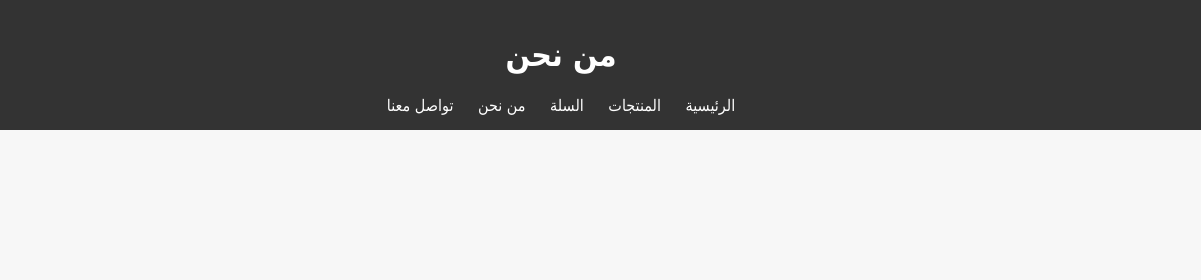
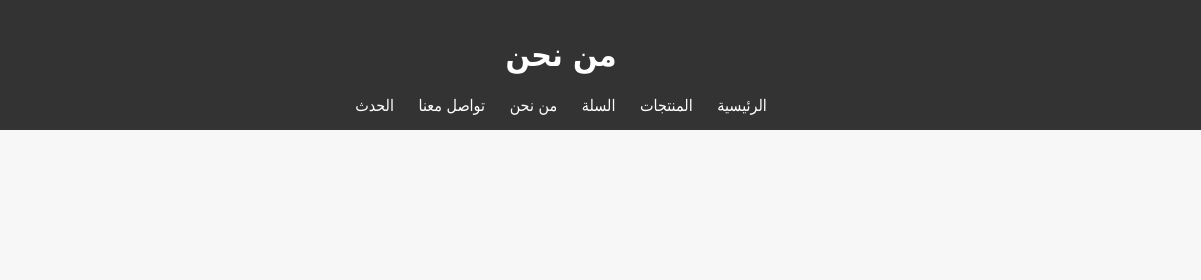
Before and after one commit to GAZAL2025/GAZAL, a plain HTML site: page about.html in a window 1280 px wide. Shown: the top 280 px of the page, 79-1280 px from the left. Drawn offline with Linux system fonts and the light colour scheme.

Commit message:
Update about.html

```diff
--- a/about.html
+++ b/about.html
@@ -15,6 +15,7 @@
       <a href="cart.html">السلة</a>
       <a href="about.html">من نحن</a>
       <a href="contact.html">تواصل معنا</a>
+      <a href="event.html">الحدث</a>
     </nav>
   </header>
 
```
